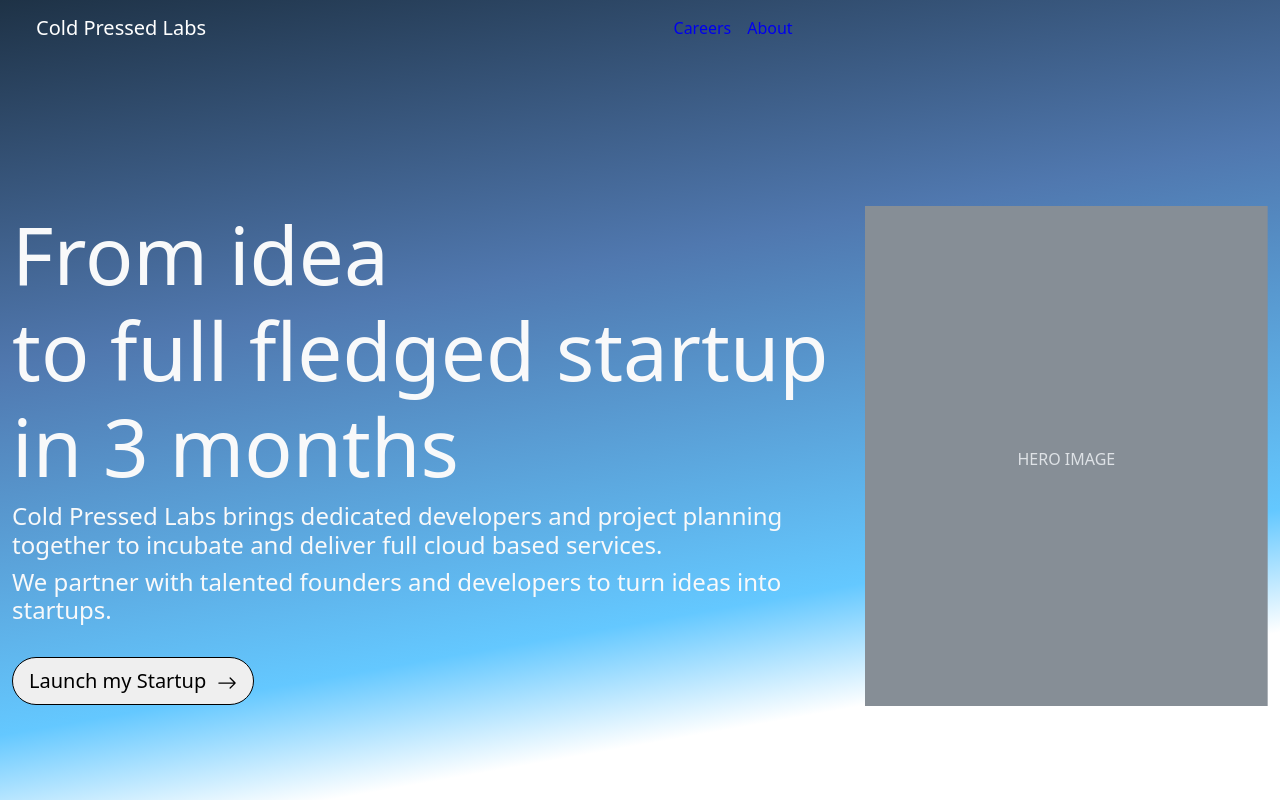
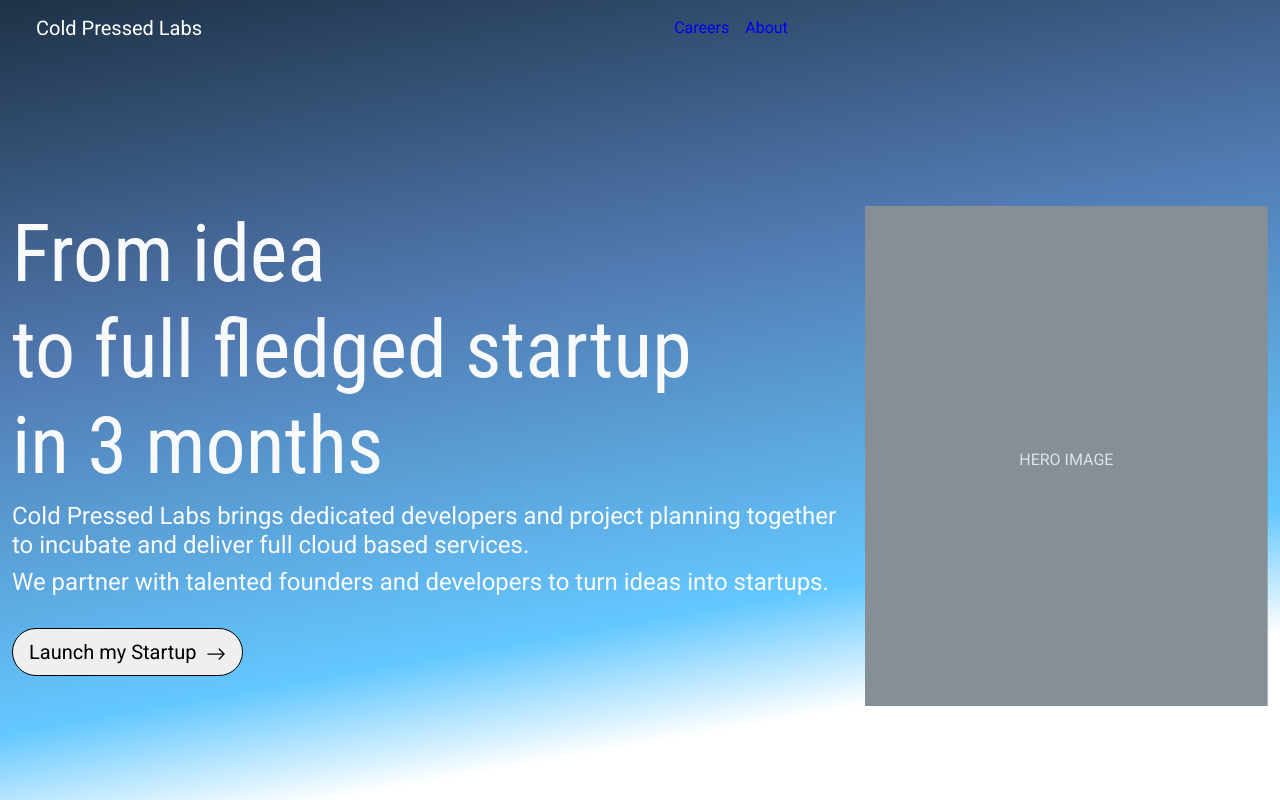
Before and after one commit to ColdPressedLabs/coldpressedlabs.io, a Gatsby site: page / in a window 1280 px wide. Shown: the top 800 px of the page. Built offline with nearby package versions, Linux system fonts and the light colour scheme; Gatsby itself is replaced by a stand-in of ours.

Commit message:
Reworking fonts

```diff
--- a/src/components/layout/index.js
+++ b/src/components/layout/index.js
@@ -3,12 +3,15 @@ import { Link } from 'gatsby';
 import { Helmet } from 'react-helmet';
 import { Navbar } from './navbar';
 import { Footer } from './footer';
+import "./style.css";
 
 export const CustomLayout = ({children}) => {
   return <>
     <Helmet>
       <link href="https://cdn.jsdelivr.net/npm/bootstrap@5.0.0-beta1/dist/css/bootstrap.min.css" rel="stylesheet" integrity="sha384-giJF6kkoqNQ00vy+HMDP7azOuL0xtbfIcaT9wjKHr8RbDVddVHyTfAAsrekwKmP1" crossorigin="anonymous" />
 <script src="https://cdn.jsdelivr.net/npm/bootstrap@5.0.0-beta1/dist/js/bootstrap.bundle.min.js" integrity="sha384-ygbV9kiqUc6oa4msXn9868pTtWMgiQaeYH7/t7LECLbyPA2x65Kgf80OJFdroafW" crossorigin="anonymous"></script>
+      <link rel="preconnect" href="https://fonts.gstatic.com" />
+      <link href="https://fonts.googleapis.com/css2?family=Roboto:wght@100;400&display=swap" rel="stylesheet" />
     </Helmet>
     { children }
   </>
--- /dev/null
+++ b/src/components/layout/style.css
@@ -0,0 +1,10 @@
+:root {
+  --bs-font-sans-serif: 'Roboto', sans-serif !important;
+@import url('https://fonts.googleapis.com/css2?family=Roboto+Condensed:wght@300&family=Roboto:wght@100;400&display=swap');
+
+}
+
+h1.display-1 {
+  font-weight: 300;
+  font-family: "Roboto Condensed" !important;
+}
```
